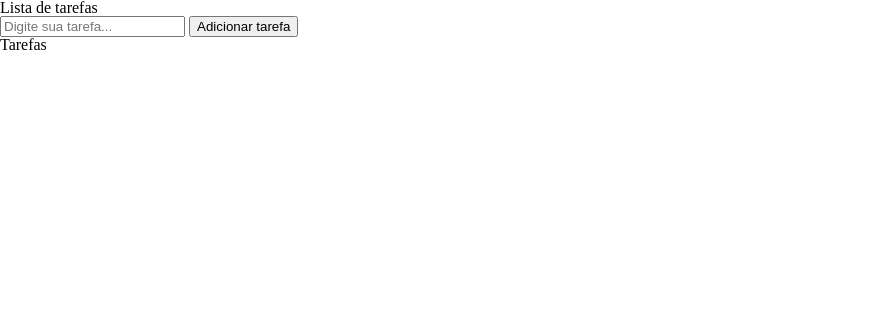
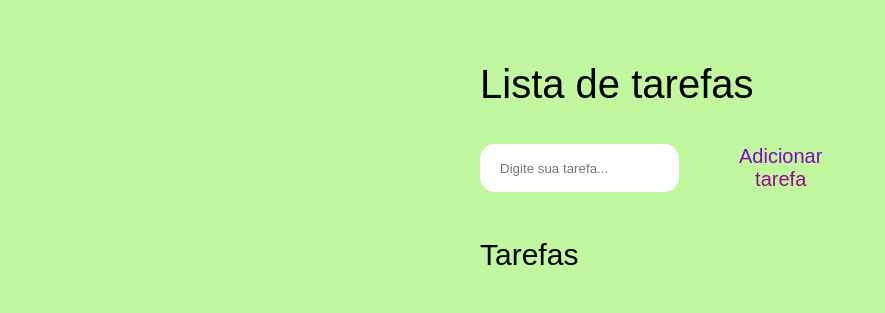
Before and after one commit to DjalmaXavier/Todo-List, a plain HTML site: page index.html in a window 1280 px wide. Shown: the whole page, without its empty margins (0-885 px from the left). Drawn offline with Linux system fonts and the light colour scheme.

Commit message:
Minor changes in css, add some classes in divs

```diff
--- a/index.html
+++ b/index.html
@@ -6,6 +6,7 @@
     <meta name="viewport" content="width=device-width, initial-scale=1.0">
     <title>To-do list</title>
     <link rel="stylesheet" href="reset.css">
+    <link rel="stylesheet" href="vars.css">
     <link rel="stylesheet" href="style.css">
 </head>
 
--- a/main.js
+++ b/main.js
@@ -14,13 +14,13 @@ window.addEventListener('load', () => {
         }
 
         const taskDiv = document.createElement('div')
-        /*adicionar classe*/
+        taskDiv.classList.add("task_div");
 
         const divValue = document.createElement('div');
         /*adicionar classe*/
 
         const taskInput = document.createElement('input');
-        /*adicionar classe*/
+        taskInput.classList.add("task_inp");
         taskInput.type = "text";
         taskInput.value = task;
         taskInput.setAttribute('readonly', 'readonly');
--- a/style.css
+++ b/style.css
@@ -0,0 +1,65 @@
+html,
+body {
+    margin: 0;
+    height: 100%;
+}
+
+
+body {
+    display: center;
+    justify-content: space-between;
+    background-color: var(--global-primary-color);
+    font-family: var(--primary-font);
+    margin: 4em 30em;
+}
+
+h1 {
+    padding-bottom: 40px;
+    font-size: 40px;
+}
+
+
+h2 {
+    padding-bottom: 40px;
+    font-size: 30px;
+}
+
+
+main {
+    margin-top: 3em;
+}
+
+#task_form {
+    display: flex;
+    justify-content: space-between;
+}
+
+#task_form #new_task_submit {
+    background-color: var(--global-primary-color);
+    font-size: var(--font-size);
+    border: none;
+    background: var(--color-text);
+    padding-left: 3em;
+    -webkit-background-clip: text;
+    -webkit-text-fill-color: transparent;
+}
+
+#task_form #task_input {
+    border: none;
+    border-radius: var(--border-radius);
+    padding-left: 20px;
+    width: 100em;
+}
+
+.task_div {
+    display: flex;
+    justify-content: space-between;
+    padding-top: 30px;
+}
+
+.task_div .task_inp {
+    border: none;
+    border-radius: var(--border-radius);
+    width: 50em;
+    height: 3em;
+}
--- /dev/null
+++ b/vars.css
@@ -0,0 +1,7 @@
+:root {
+    --global-primary-color: rgb(193, 247, 158);
+    --primary-font: Arial, Helvetica, sans-serif;
+    --font-size: 20px;
+    --color-text: -webkit-linear-gradient(#7a08d8, #a3087c);
+    --border-radius: 15px
+}
```
